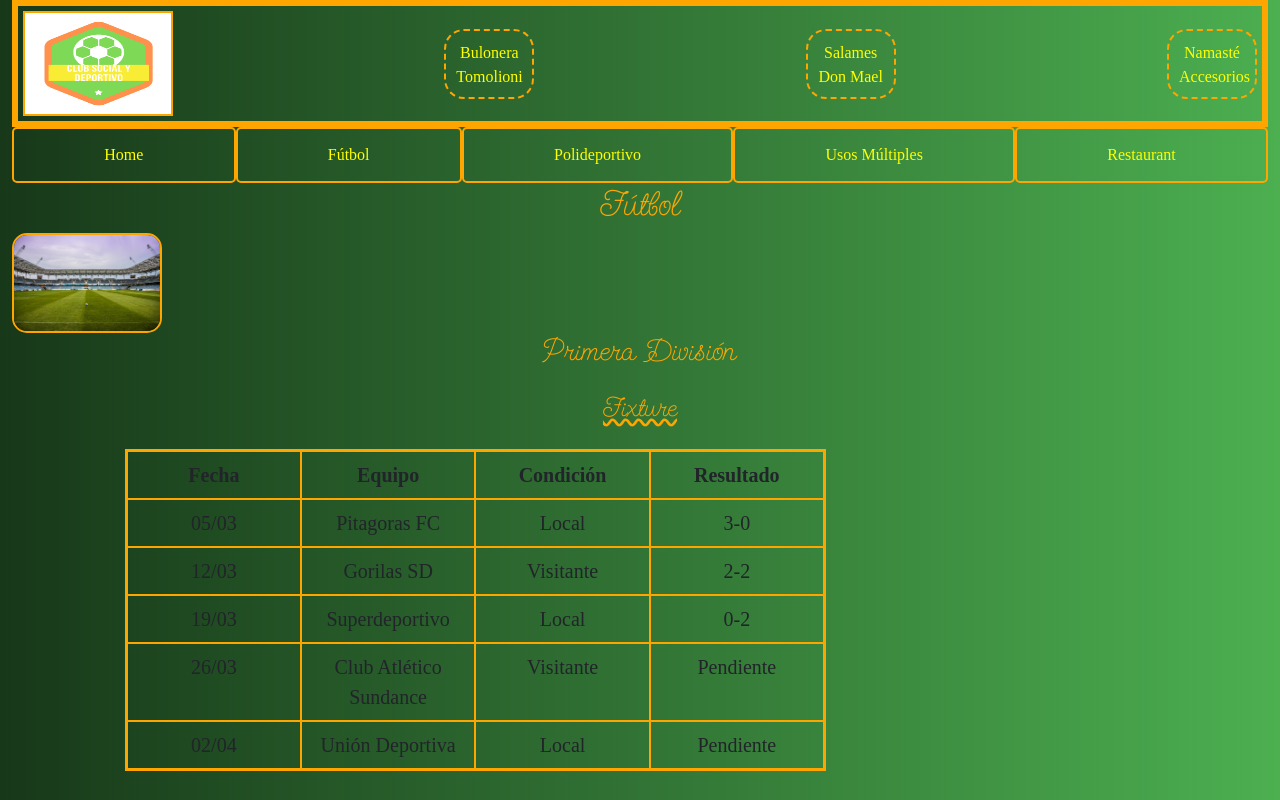
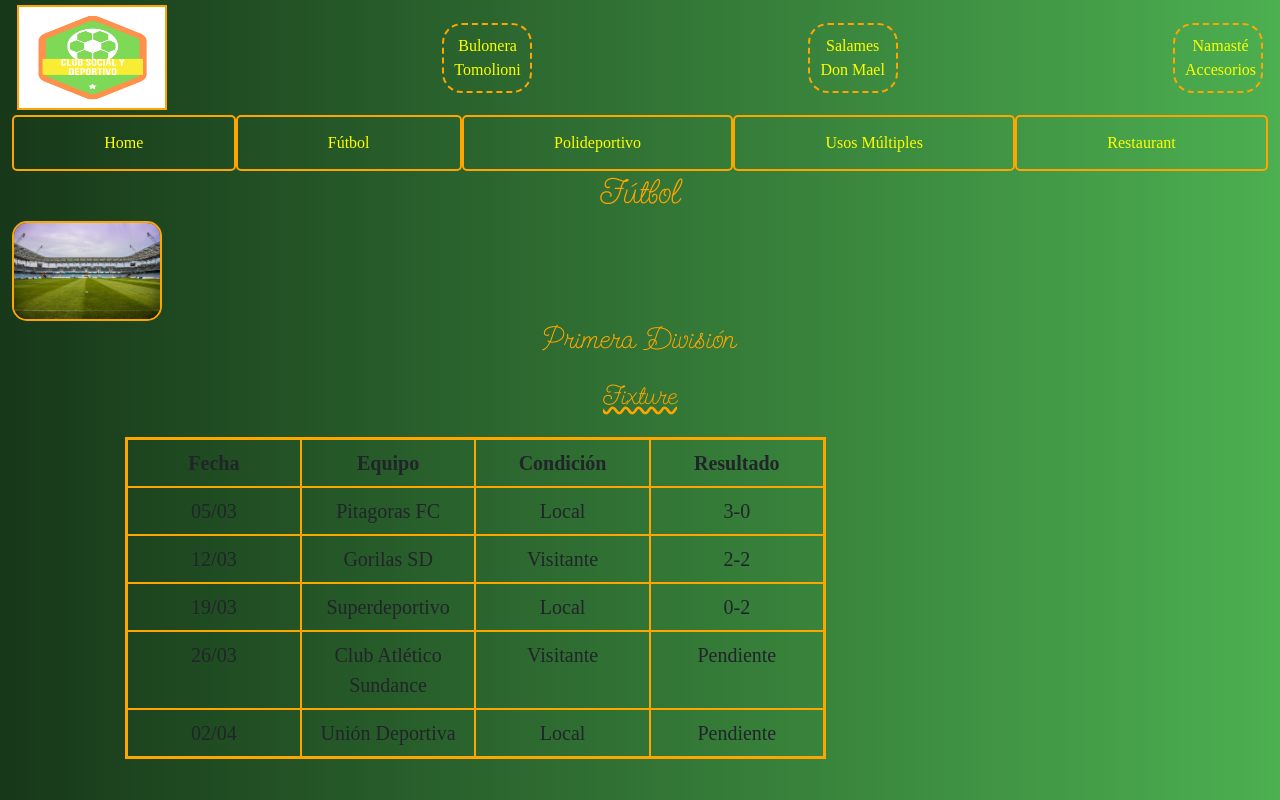
Before and after one commit to ArielTom81/ClubTomolioni, a plain HTML site: page paginas/futbol.html in a window 1280 px wide. Shown: the top 800 px of the page. Drawn offline with Linux system fonts and the light colour scheme.

Commit message:
bootstrap2

```diff
--- a/CSS/principal.css
+++ b/CSS/principal.css
@@ -45,25 +45,23 @@ body {
     flex-direction: column;
 }
 
-.publi .publiTitulo {
-    border: solid 6px orange;
+.publi div {
     justify-items: center;
     align-items: center;
     padding: 5px;
     font-family: inspiration;
     display: flex;
     justify-content: space-between;
-
 }
 
-.tituloLogo{
+.publi img{
     border: solid 2px orange;
     width: 150px;
     height: 105px;
     transition: transform 2s
 }
 
-.tituloP1 {
+.publi div div {
     border: dashed 2px orange;
     border-radius: 20px;
     width: 90px;
@@ -74,31 +72,9 @@ body {
     transition: all 3s;
 }
 
-.tituloP1:hover, .tituloP2:hover, .tituloP3:hover{
+.publi div div:hover{
     width: 110px;
     height: 90px;
-}
-
-.tituloP2{
-    border: dashed 2px orange;
-    border-radius: 20px;
-    width: 90px;
-    height: 70px;
-    padding: 10px;
-    text-align: center;
-    color: yellow;
-    transition: all 3s;
-}
-
-.tituloP3{
-    border: dashed 2px orange;
-    border-radius: 20px;
-    width: 90px;
-    height: 70px;
-    padding: 10px;
-    text-align: center;
-    color: yellow;
-    transition: all 3s;
 }
 
 /*Acá empieza el main*/
```
Also changed, not shown: index.html (+5 -5 lines).
